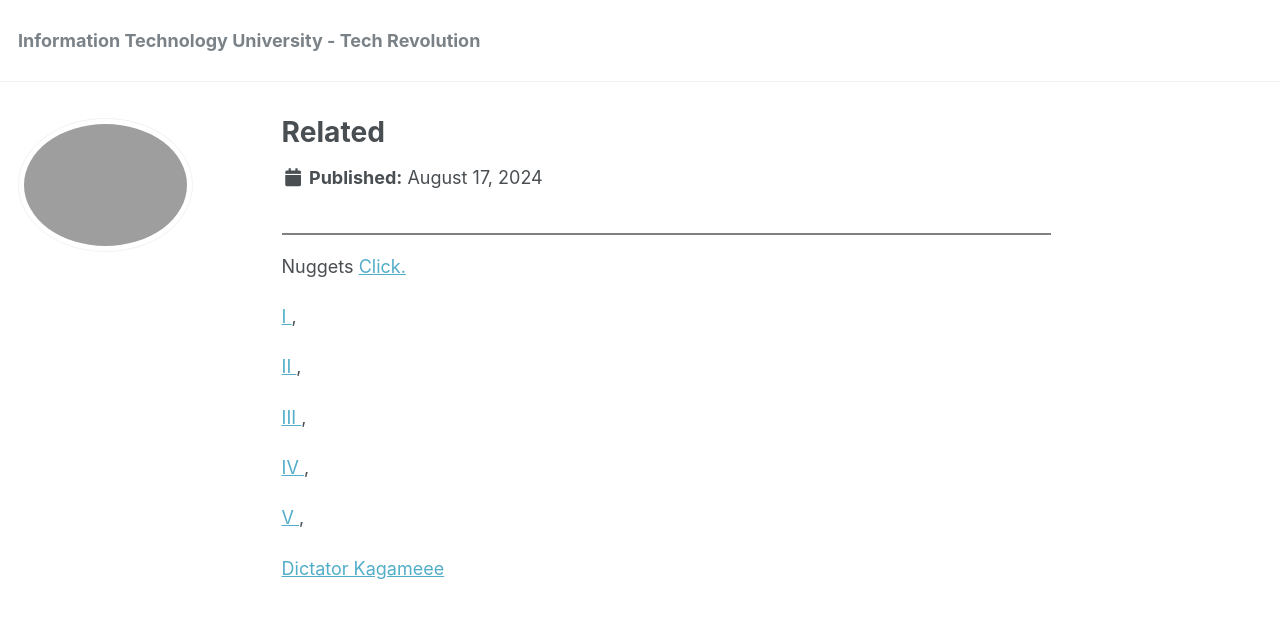
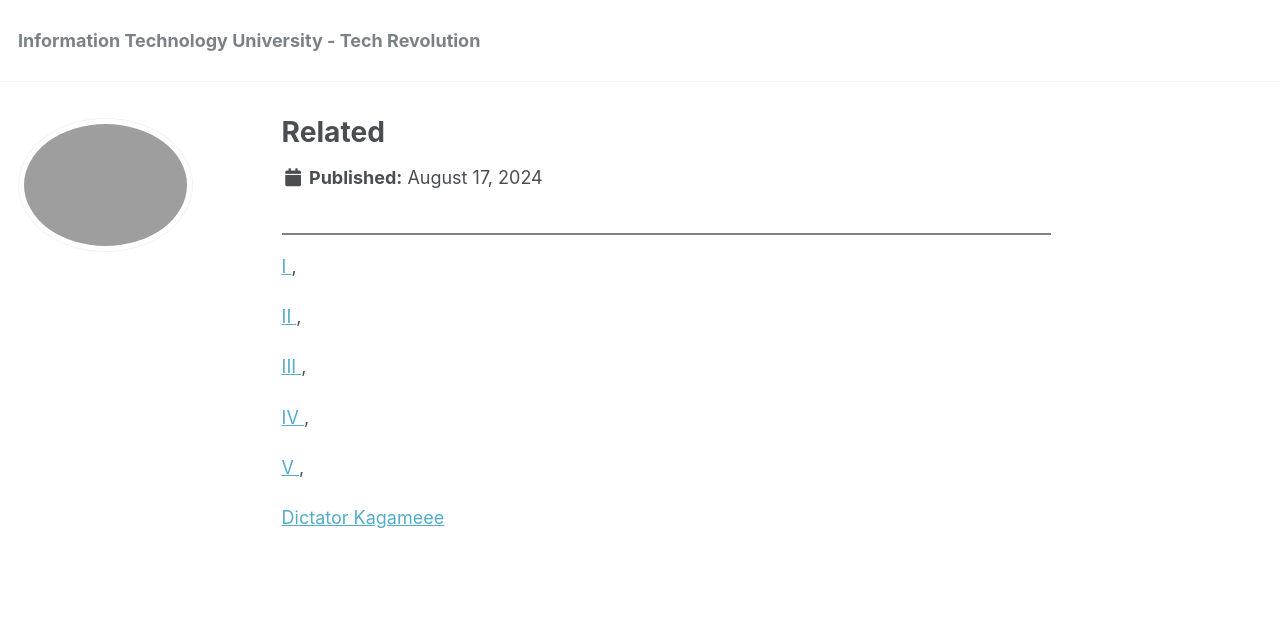
Before and after one commit to phdcsseiden/phdcsseiden.github.io, a Jekyll site: the page built from _pages/Related.md, in a window 1280 px wide. Shown: the top 618 px of the page. Built offline with Jekyll 4.4.1, drawn with Linux system fonts in a browser that asks for light colours.

Commit message:
Update Related.md

```diff
--- a/_pages/Related.md
+++ b/_pages/Related.md
@@ -13,9 +13,6 @@ modified: 2024-08-17
 
 
 <hr style="height:2px;border-width:0;color:gray;background-color:gray">
-
-
-Nuggets <a href=" https://phdcsseiden.github.io/Nuggets/ "> Click. </a>
 
 
 <a href=" https://www.defense.gov/about/our-forces "> I  </a> ,
```
